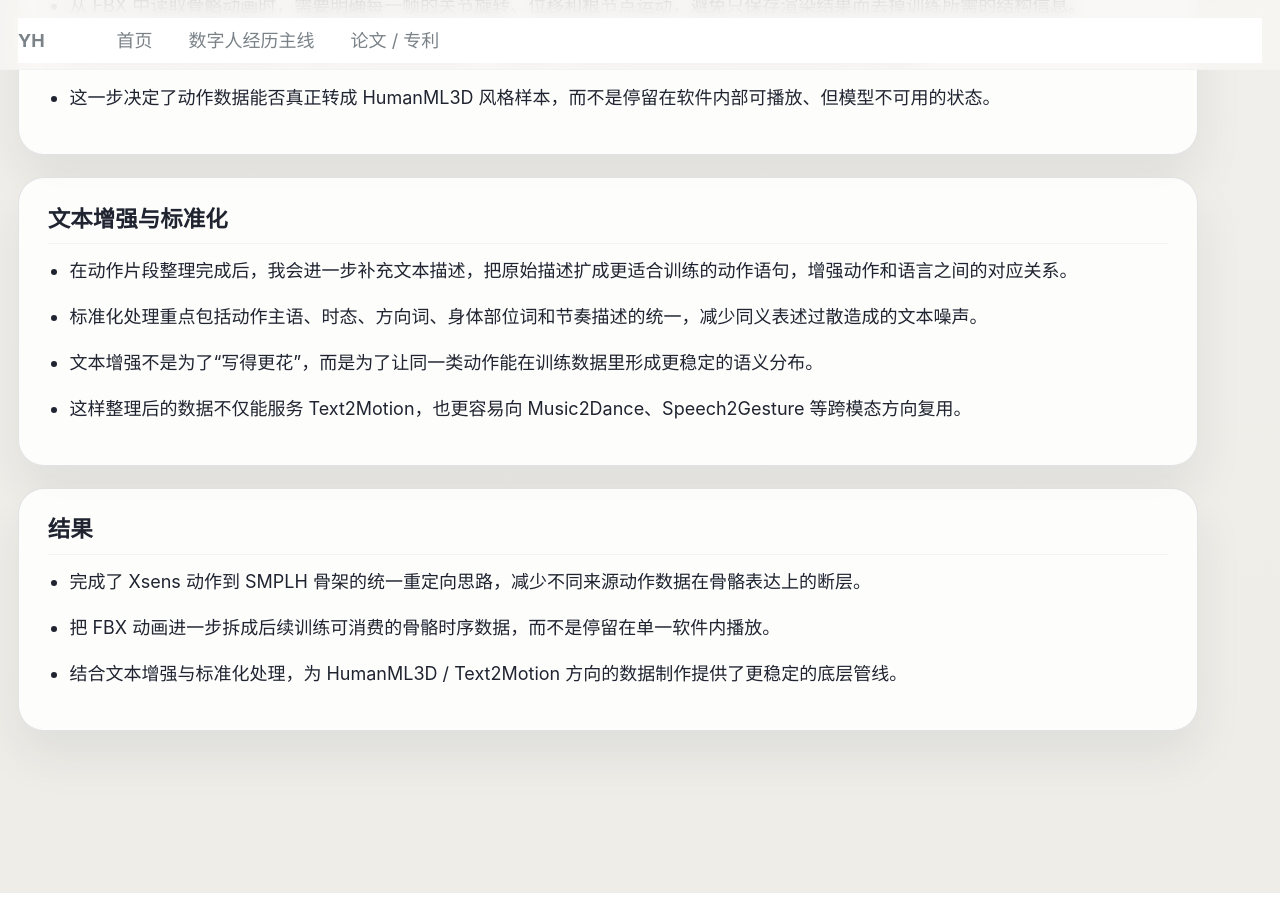
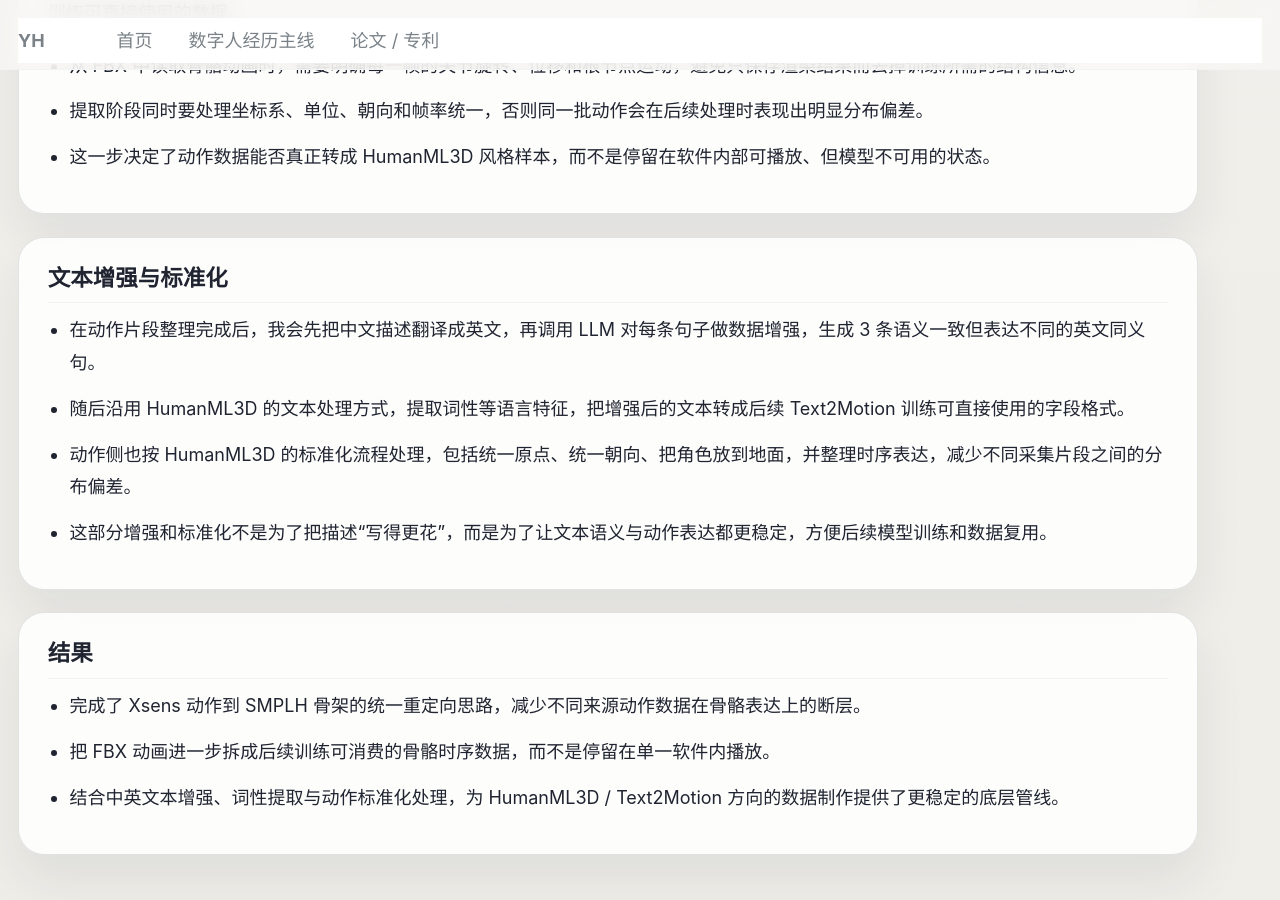
Before and after one commit to svitass/svitass.github.io, a Jekyll site: the page built from _portfolio/xsens-fbx-pipeline.md, in a window 1280 px wide and 900 px high, scrolled down 3703 px. Built offline with Jekyll 4.4.1, drawn with Linux system fonts in a browser that asks for light colours; some of the changed text lies outside the part shown.

Commit message:
Clarify text augmentation in Xsens pipeline page

```diff
--- a/_portfolio/xsens-fbx-pipeline.md
+++ b/_portfolio/xsens-fbx-pipeline.md
@@ -2,7 +2,7 @@
 title: "Xsens 动作处理与 FBX 管线"
 collection: portfolio
 permalink: /portfolio/xsens-fbx-pipeline/
-excerpt: "围绕 Xsens 动作数据到 SMPLH 的重定向、骨骼数据提取和文本增强标准化处理，构建可用于 HumanML3D / Text2Motion 方向的数据处理管线。"
+excerpt: "围绕 Xsens 动作数据到 SMPLH 的重定向、骨骼数据提取，以及中英文本增强与 HumanML3D 标准化处理，构建可用于 Text2Motion 方向的数据处理管线。"
 header:
   teaser: "projects/xsens-fbx-pipeline-cover.jpg"
 author_profile: false
@@ -26,7 +26,7 @@
       <ul class="detail-meta">
         <li><strong>重定向管线</strong><br>把 Xsens 采集到的动作批量重定向到 SMPLH 骨骼，统一下游动作表达格式。</li>
         <li><strong>数据提取</strong><br>从 FBX 中提取骨骼动画、位姿和时序信息，转成后续 HumanML3D / Text2Motion 可用的中间表示。</li>
-        <li><strong>文本处理</strong><br>配合动作片段做文本增强和标准化整理，减少描述风格不一致对训练造成的噪声。</li>
+        <li><strong>文本处理</strong><br>将中文描述翻译成英文，并调用 LLM 为每条句子生成 3 条同义表达，再按 HumanML3D 方式提取词性和统一文本字段。</li>
       </ul>
     </aside>
   </div>
@@ -41,7 +41,7 @@
       <li>先从 Xsens 动捕结果导出 FBX，保证原始动作时序、根节点位移和骨骼层级信息完整保留。</li>
       <li>在中间处理环节完成骨骼映射与动画检查，把原始 Xsens 骨架统一到后续使用的 SMPLH 表达。</li>
       <li>提取骨骼序列、旋转和平移等关键时序数据，并转成 HumanML3D / Text2Motion 更容易消费的结构化格式。</li>
-      <li>在动作数据落盘前补充文本增强、描述标准化和字段统一，避免后续训练阶段再重复清洗。</li>
+      <li>在动作数据落盘前完成中文转英文、同义句增强、词性提取，以及动作原点、朝向、落地状态等标准化处理，避免后续训练阶段再重复清洗。</li>
     </ul>
   </section>
 
@@ -74,10 +74,10 @@
   <section class="project-detail__block">
     <h2>文本增强与标准化</h2>
     <ul class="detail-list">
-      <li>在动作片段整理完成后，我会进一步补充文本描述，把原始描述扩成更适合训练的动作语句，增强动作和语言之间的对应关系。</li>
-      <li>标准化处理重点包括动作主语、时态、方向词、身体部位词和节奏描述的统一，减少同义表述过散造成的文本噪声。</li>
-      <li>文本增强不是为了“写得更花”，而是为了让同一类动作能在训练数据里形成更稳定的语义分布。</li>
-      <li>这样整理后的数据不仅能服务 Text2Motion，也更容易向 Music2Dance、Speech2Gesture 等跨模态方向复用。</li>
+      <li>在动作片段整理完成后，我会先把中文描述翻译成英文，再调用 LLM 对每条句子做数据增强，生成 3 条语义一致但表达不同的英文同义句。</li>
+      <li>随后沿用 HumanML3D 的文本处理方式，提取词性等语言特征，把增强后的文本转成后续 Text2Motion 训练可直接使用的字段格式。</li>
+      <li>动作侧也按 HumanML3D 的标准化流程处理，包括统一原点、统一朝向、把角色放到地面，并整理时序表达，减少不同采集片段之间的分布偏差。</li>
+      <li>这部分增强和标准化不是为了把描述“写得更花”，而是为了让文本语义与动作表达都更稳定，方便后续模型训练和数据复用。</li>
     </ul>
   </section>
 
@@ -86,7 +86,7 @@
     <ul class="detail-result">
       <li>完成了 Xsens 动作到 SMPLH 骨架的统一重定向思路，减少不同来源动作数据在骨骼表达上的断层。</li>
       <li>把 FBX 动画进一步拆成后续训练可消费的骨骼时序数据，而不是停留在单一软件内播放。</li>
-      <li>结合文本增强与标准化处理，为 HumanML3D / Text2Motion 方向的数据制作提供了更稳定的底层管线。</li>
+      <li>结合中英文本增强、词性提取与动作标准化处理，为 HumanML3D / Text2Motion 方向的数据制作提供了更稳定的底层管线。</li>
     </ul>
   </section>
 </div>
```
